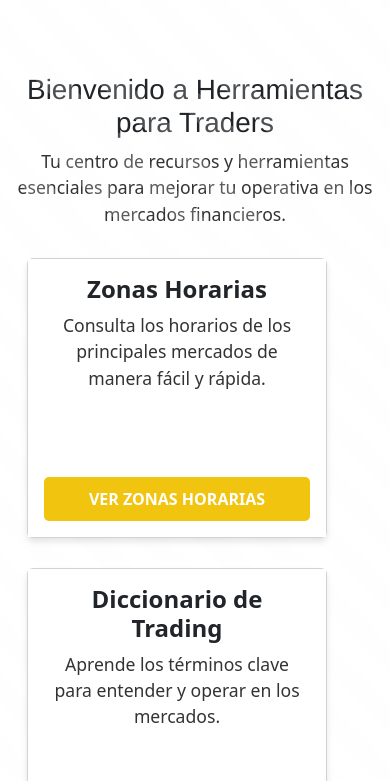
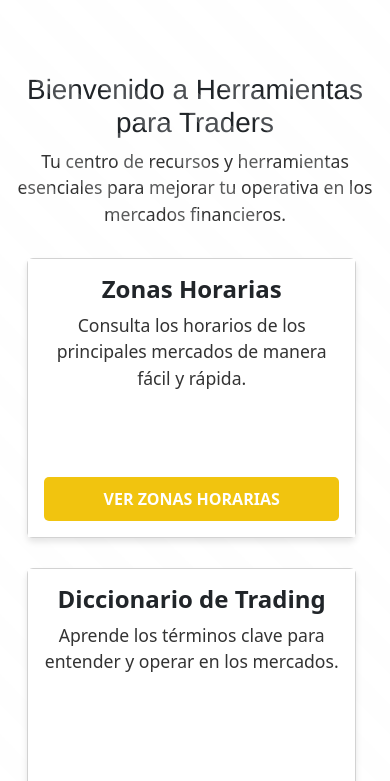
Before and after one commit to todoenunoo/Herramientas-para-Traders, a plain HTML site: page index.html in a window 390 px wide. Shown: the part 63-844 px from the top of the page. Drawn offline with nearby package versions, Linux system fonts and the light colour scheme.

Commit message:
Actualización: Centrado de cards y mejoras responsivas

```diff
--- a/css/styles.css
+++ b/css/styles.css
@@ -139,6 +139,7 @@ p {
     justify-content: center;
     align-items: center;
     margin-top: 30px;
+    flex-wrap: wrap; /* Asegura que las cards se ajusten cuando no haya suficiente espacio */
 }
 
 /* Estilo de las cards */
@@ -148,6 +149,7 @@ p {
     box-shadow: 0px 4px 6px rgba(0, 0, 0, 0.1);
     margin: 15px;
     width: 300px; /* Controlar el tamaño de las cards */
+    flex: 1 1 300px; /* Permite que las cards se ajusten a pantallas más pequeñas */
 }
 
 .card-body {
@@ -208,6 +210,11 @@ p {
         font-size: 0.9rem;
         margin-top: 20px;
     }
+
+    /* Ajustar el tamaño de las cards en dispositivos móviles */
+    .card {
+        width: 90%; /* Asegura que las cards no ocupen todo el espacio y tengan márgenes */
+    }
 }
 
 /* Footer */
```
